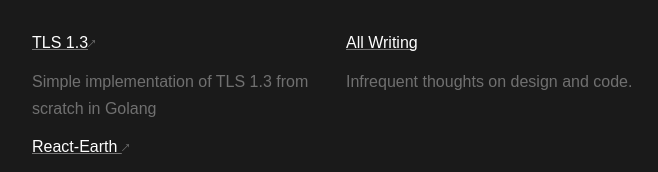
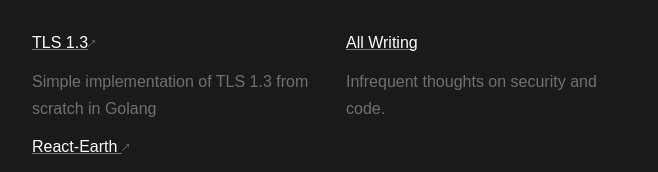
Before and after one commit to aseemchopra25/aseemchopra25.github.io, a React (Create React App) app: page / in a window 1280 px wide. Shown: the part 444-616 px from the top of the page, without its empty margins (304-962 px from the left). Built offline with nearby package versions, Linux system fonts and the light colour scheme.

Commit message:
update: all writing description

```diff
--- a/src/pages/Home.js
+++ b/src/pages/Home.js
@@ -21,7 +21,7 @@ function Home() {
             <p>Redesign 2021</p>
             <p className="unfocused">Return to simplicity.</p> */}
             <Link to="/blog">All Writing</Link>
-            <p className="unfocused">Infrequent thoughts on design and code.</p>
+            <p className="unfocused">Infrequent thoughts on security and code.</p>
           </div>
         </div>
         <br/>
```
